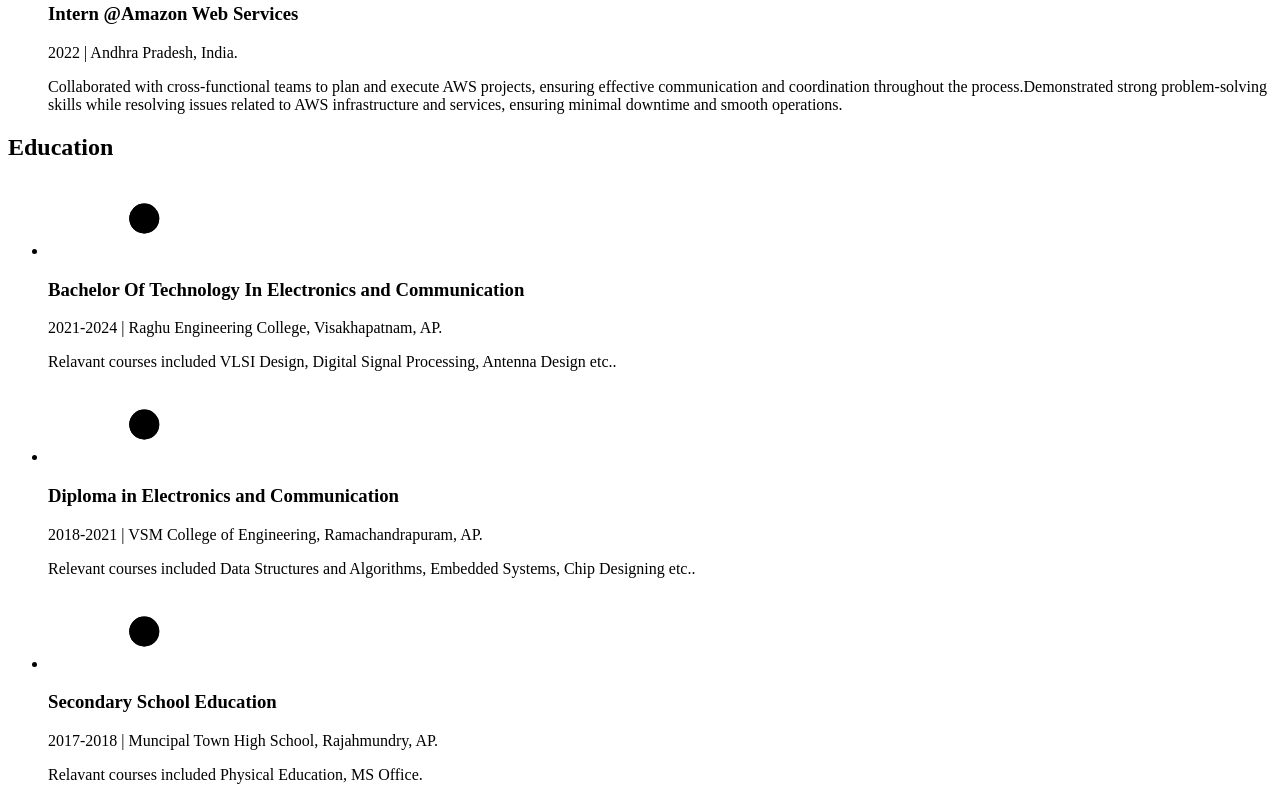
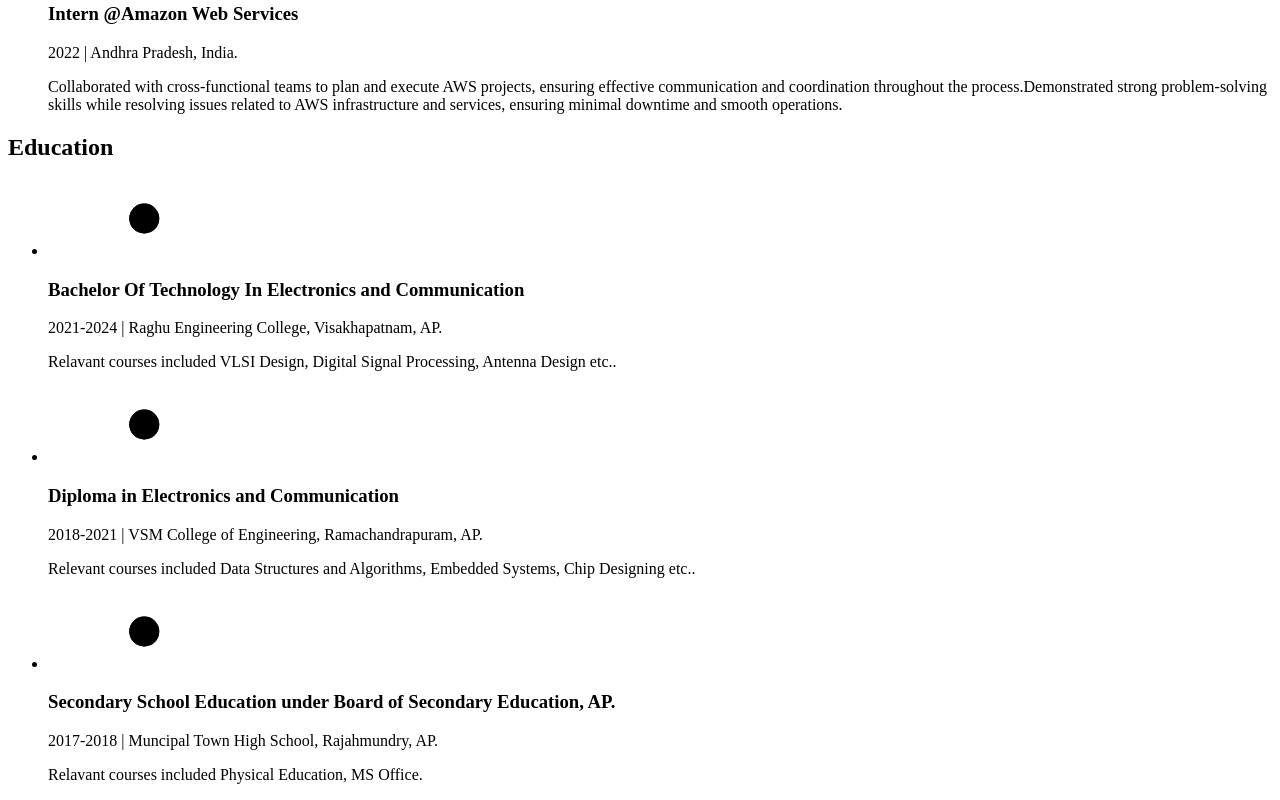
Before and after one commit to KSSaiTeja/NextJS-Portfolio-Website, a Next.js app: page /about in a window 1280 px wide. Shown: the part 4612-5412 px from the top of the page. Built offline with nearby package versions, Linux system fonts and the light colour scheme.

Commit message:
education updated

```diff
--- a/src/components/Education.js
+++ b/src/components/Education.js
@@ -60,9 +60,8 @@ const Education = () => {
             place="VSM College of Engineering, Ramachandrapuram, AP."
             info="Relevant courses included Data Structures and Algorithms, Embedded Systems, Chip Designing etc.."
           />
-
           <Details
-            type="Secondary School Education"
+            type="Secondary School Education under Board of Secondary Education, AP."
             time="2017-2018"
             place="Muncipal Town High School, Rajahmundry, AP."
             info="Relavant courses included Physical Education, MS Office."
```
